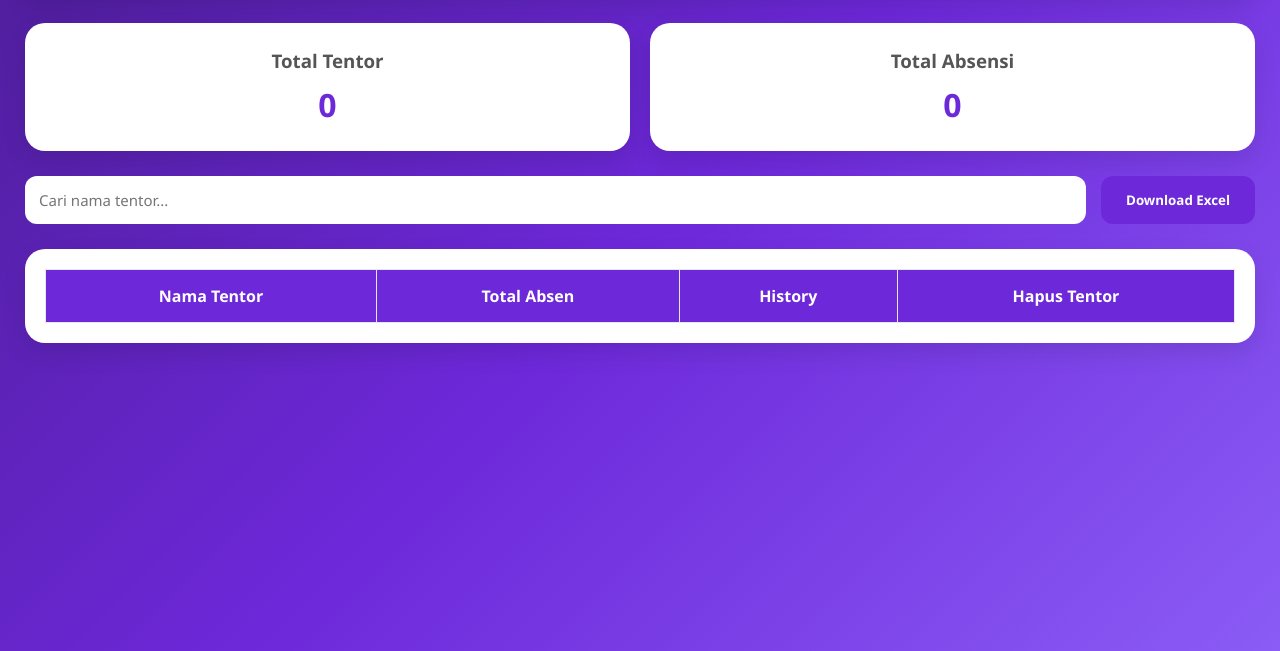
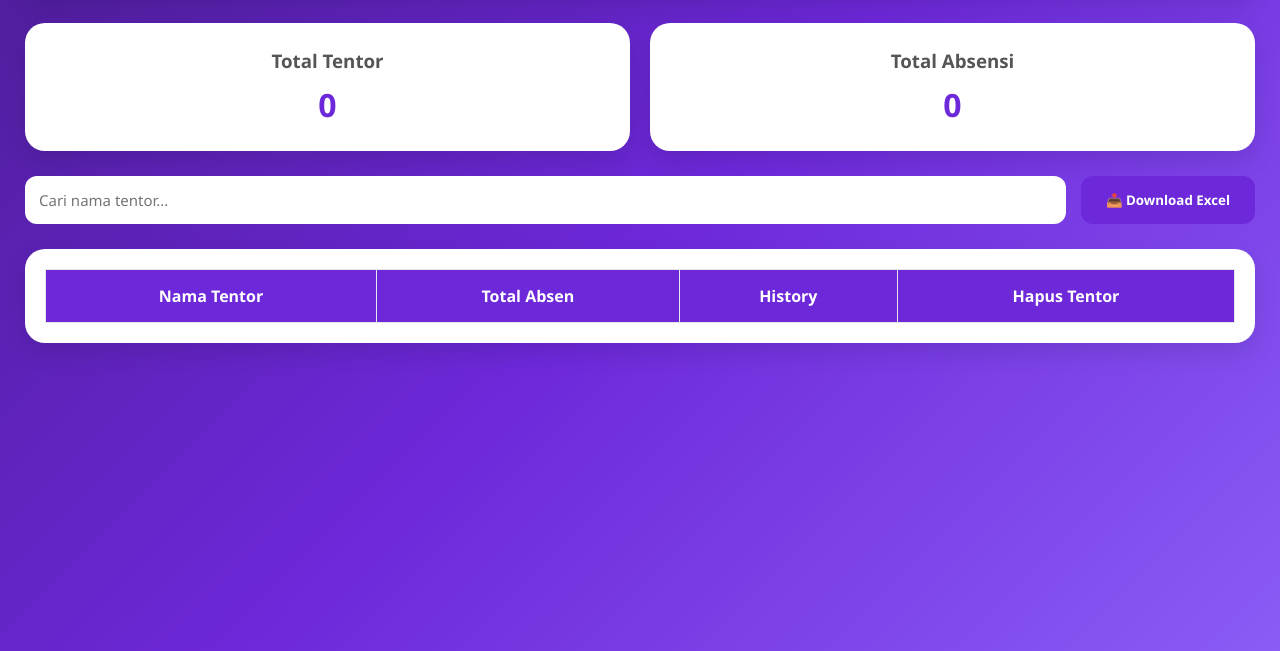
Before and after one commit to sirrru123/new-primagama-tentor-absensi, a website with bundled scripts: page admin.html in a window 1280 px wide. Shown: the part 149-800 px from the top of the page. Built offline with nearby package versions, Linux system fonts and the light colour scheme; no server answers.

Commit message:
update admin.html
Added Excel library for download functionality.

```diff
--- a/admin.html
+++ b/admin.html
@@ -7,6 +7,7 @@
 <title>Dashboard Admin</title>
 
 <link rel="stylesheet" href="css/admin.css">
+
 </head>
 <body>
 
@@ -46,7 +47,7 @@
         >
 
         <button id="downloadBtn">
-            Download Excel
+            📥 Download Excel
         </button>
 
     </div>
@@ -106,6 +107,10 @@
 
 </div>
 
+<!-- Library Excel -->
+<script src="https://cdn.jsdelivr.net/npm/xlsx/dist/xlsx.full.min.js"></script>
+
+<!-- Admin JS -->
 <script type="module" src="js/admin.js"></script>
 
 </body>
```
